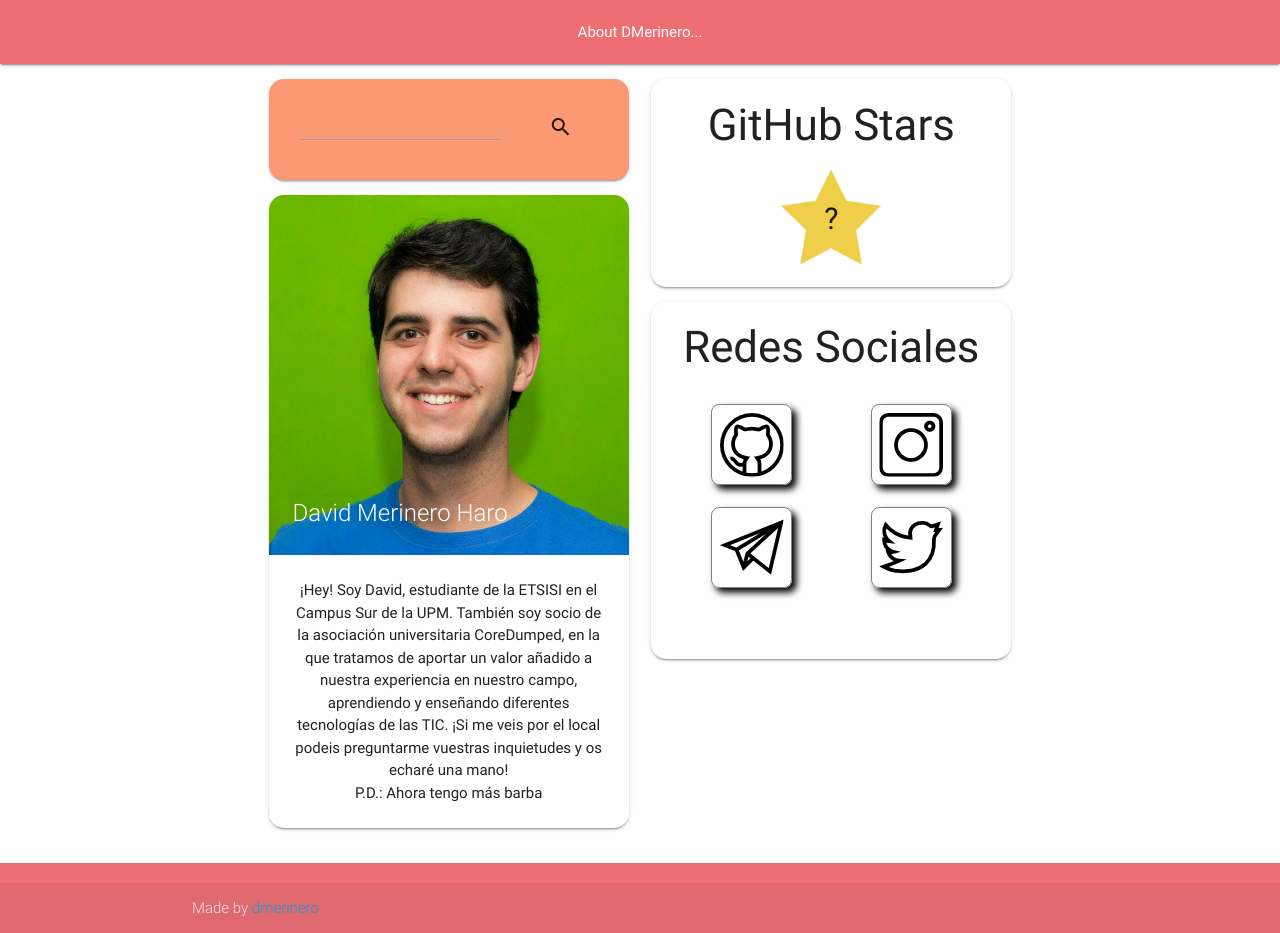
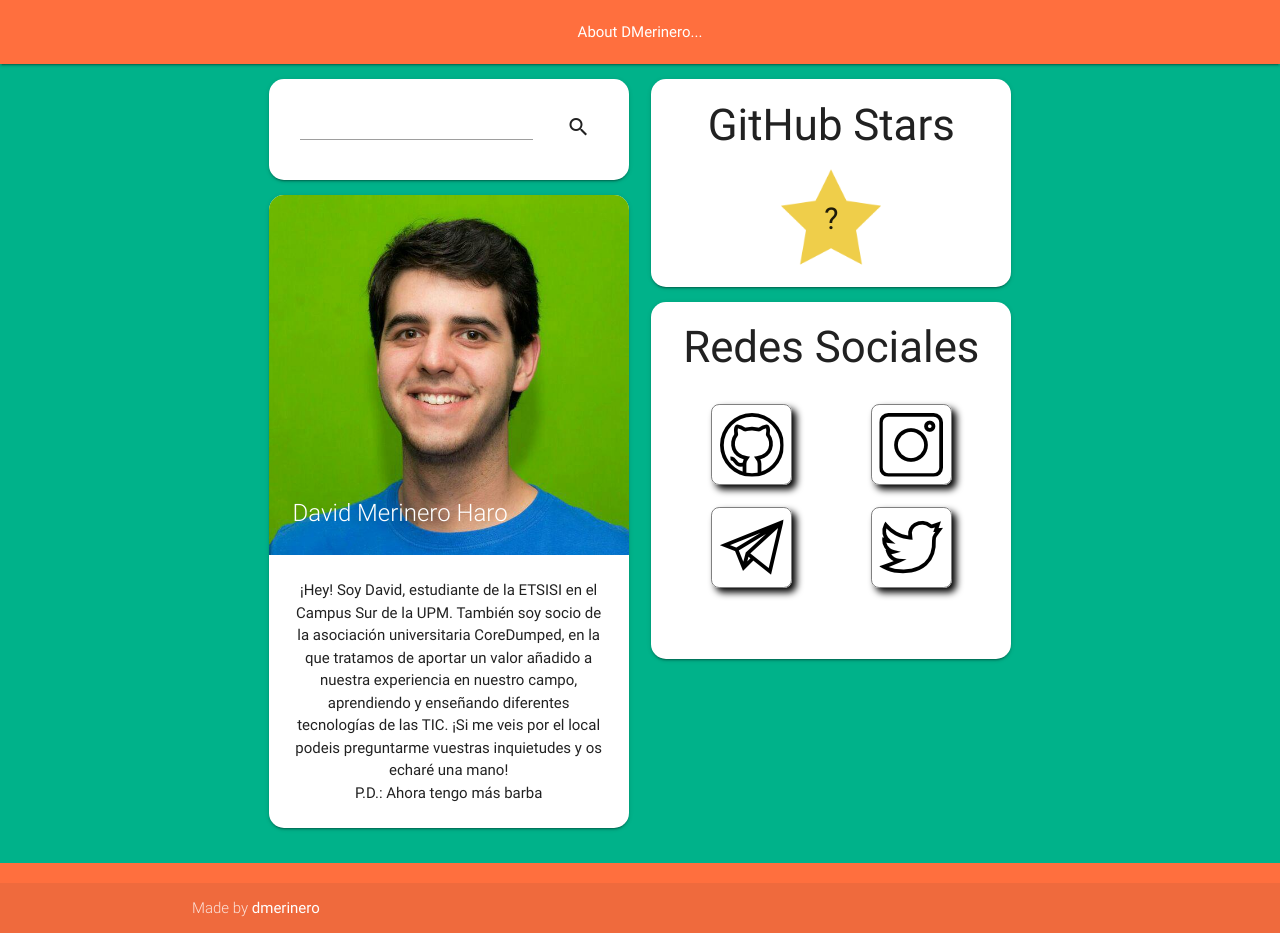
Before and after one commit to dmerinero/HitosHackatonWEB, a plain HTML site: page index.html in a window 1280 px wide. Drawn offline with nearby package versions, Linux system fonts and the light colour scheme; no server answers.

Commit message:
Color pallete choose. Milestone 3 design complete

```diff
--- a/css/loader.css
+++ b/css/loader.css
@@ -54,16 +54,18 @@
 @keyframes color {
   100%,
   0% {
-    stroke: #d62d20;
+    stroke: #B2370D;
   }
   40% {
-    stroke: #0057e7;
+    stroke: #FF6F3E;
   }
   66% {
-    stroke: #008744;
+    stroke: #FF5C25;
   }
-  80%,
+  80% {
+    stroke: #00B28A;
+  }
   90% {
-    stroke: #ffa700;
+    stroke: #25FFCD;
   }
 }
--- a/css/style.css
+++ b/css/style.css
@@ -1,3 +1,23 @@
+/** PALETA DE COLORES:
+*   MARRON = #B2370D
+*   MAQUILLAJE = #FF6F3E
+*   NARANJITO = #FF5C25
+*   BLUESEA = #00B28A
+*   LIGHTBLUE = #25FFCD
+**/
+
+body {
+    background-color: #00B28A;
+}
+
+.header {
+    background-color: #FF6F3E !important;
+}
+
+.page-footer {
+    background-color: #FF6F3E !important;
+}
+
 .paperColumn {
     border-radius: 1em;
     margin-top: 1em;
@@ -33,11 +53,11 @@
 }
 
 .colorSearchCard {
-    background-color: rgb(252, 153, 117);
+    background-color: white;
 }
 
 .buttonSearch {
-    background-color: rgb(252, 153, 117);
+    background-color: white;
     border-radius: 15%;
     border: none;
     min-width: 2em;
@@ -46,11 +66,11 @@
 }
 
 .buttonSearch:focus {
-    background-color: rgb(252, 153, 117);
+    background-color: white;
 }
 
 .buttonSearch:active {
-    background-color: rgb(248, 230, 64);
+    background-color: #FF6F3E;
 }
 
 .buttonSearch i {
@@ -83,3 +103,8 @@
 #searchBar {
     font-weight: bolder;
 }
+
+.noUriStyle {
+    color: white !important;
+    font-weight: normal !important;
+}
--- a/index.html
+++ b/index.html
@@ -33,10 +33,10 @@
       <div class="col s12 m5 offset-m1">
         <div class="card paperColumn searchCardPadding colorSearchCard">
           <div class="row">
-            <div class="col s7 offset-s1">
+            <div class="col s8 offset-s1">
               <input id="searchBar" type="text" oninput="cleanPageUnderline();">
             </div>
-            <div class="col s3 searchCardPadding">
+            <div class="col s2 searchCardPadding">
               <button class="buttonSearch" onclick="search();">
                 <i class="material-icons">search</i>
               </button>
@@ -119,7 +119,7 @@
   <footer class="page-footer">
     <div class="footer-copyright">
       <div class="container">
-        <span class="content">Made by </span><a class="content" href="https://github.com/dmerinero">dmerinero</a>
+        <span class="content">Made by </span><a class="content noUriStyle" href="https://github.com/dmerinero">dmerinero</a>
       </div>
     </div>
   </footer>
```
